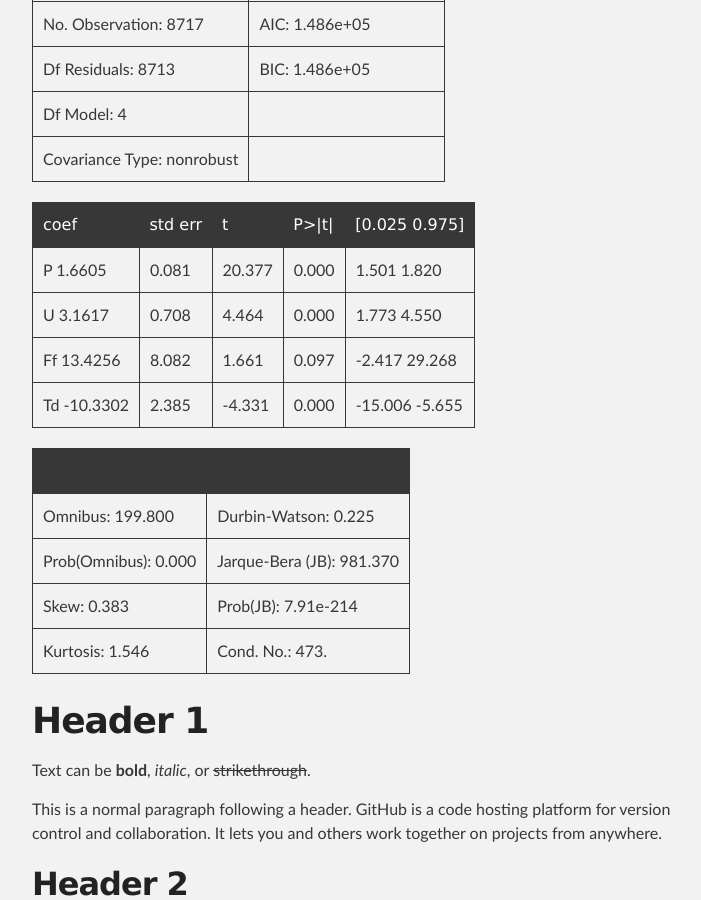
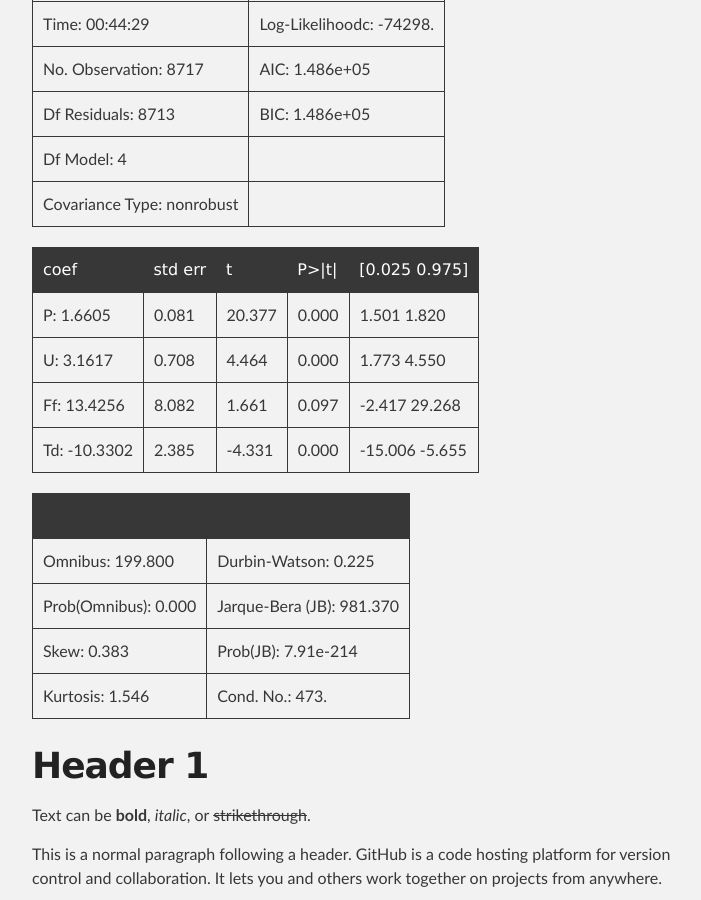
Before and after one commit to dmuiruri/ds_proj, a Jekyll site: the page built from docs/pages/forecasting.md, in a window 1280 px wide and 900 px high, scrolled down 1329 px. Shown: the whole window, without its empty margins (288-989 px from the left). Built offline with Jekyll 4.4.1, drawn with Linux system fonts in a browser that asks for light colours.

Commit message:
Table formatting fixes

```diff
--- a/docs/pages/forecasting.md
+++ b/docs/pages/forecasting.md
@@ -21,7 +21,7 @@
 
 ### Regression Results
 
-|             -                        |                  -                    |
+|                                      |                                       |
 |:-------------------------------------|:--------------------------------------|
 | Dep. Variable \:           industry  | R-squared\:                      0.576|
 | Model\:                         OLS  | Adj. R-squared\:                 0.576|
@@ -35,10 +35,10 @@
 
 |    coef            |   std err    |    t     | P\>\|t\| | \[0.025   0.975\]  |
 |:-------------------|:-------------|:---------|:-------- |:-------------------|
-|P            1.6605 |    0.081     | 20.377   |  0.000   |  1.501      1.820  |
-|U            3.1617 |    0.708     | 4.464    |  0.000   |  1.773      4.550  |
-|Ff          13.4256 |    8.082     | 1.661    |  0.097   | -2.417     29.268  |
-|Td         -10.3302 |    2.385     | -4.331   |  0.000   | -15.006     -5.655 |
+|P\:          1.6605 |    0.081     | 20.377   |  0.000   |  1.501      1.820  |
+|U\:          3.1617 |    0.708     | 4.464    |  0.000   |  1.773      4.550  |
+|Ff\:        13.4256 |    8.082     | 1.661    |  0.097   | -2.417     29.268  |
+|Td\:       -10.3302 |    2.385     | -4.331   |  0.000   | -15.006     -5.655 |
 
 |                                      |                                       |
 |:-------------------------------------|:--------------------------------------|
```
